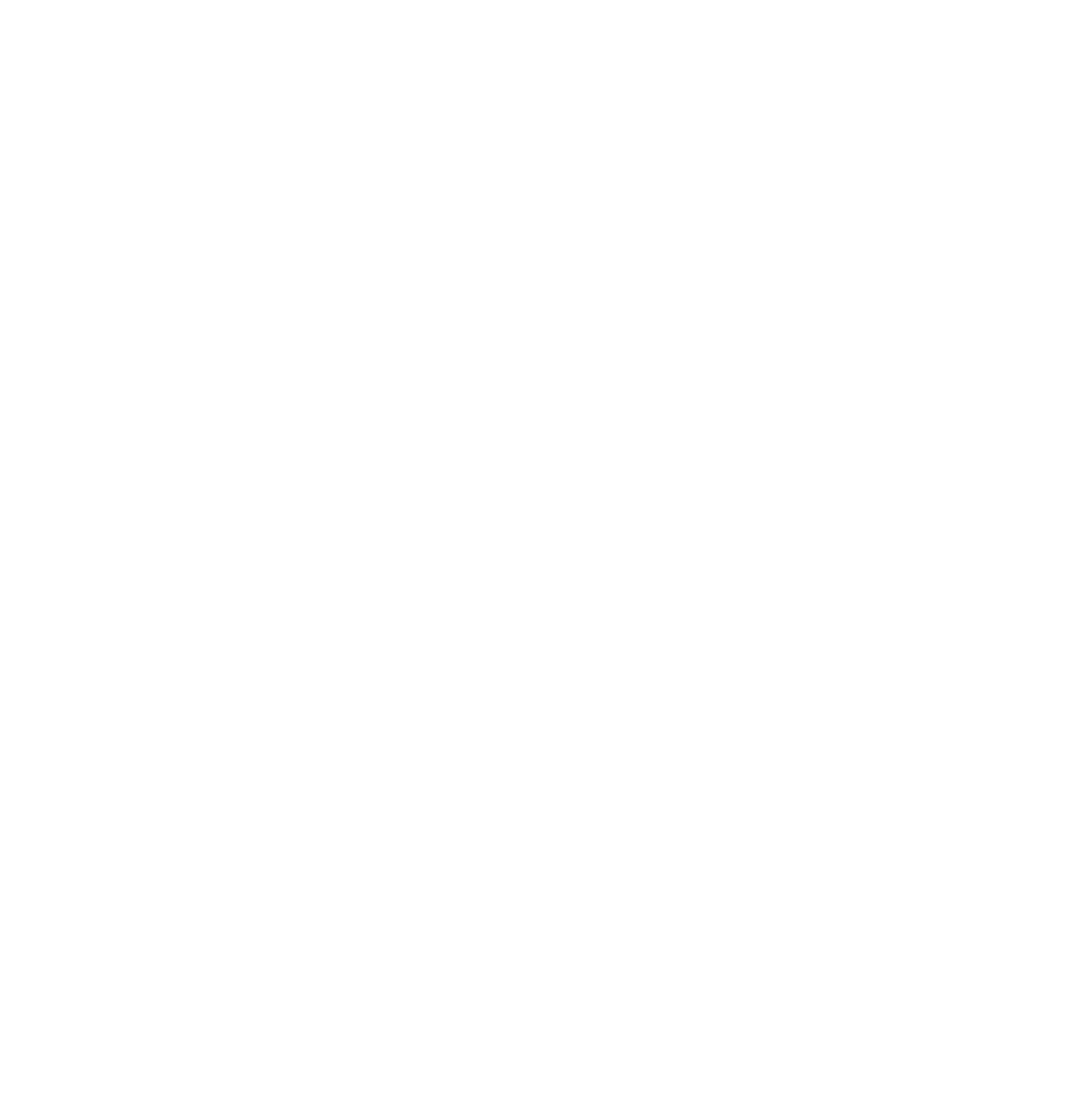
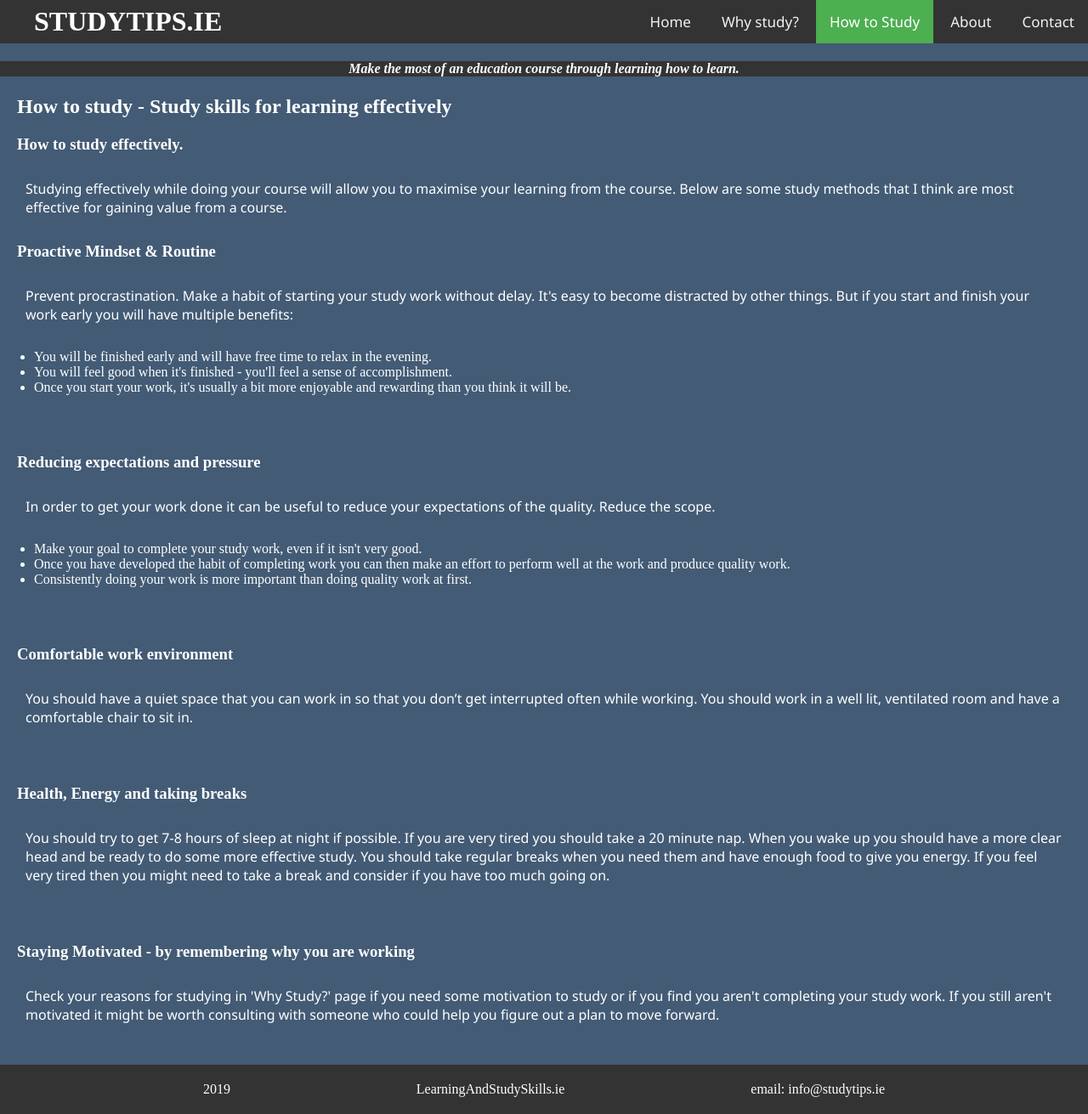
Before and after one commit to evmcodi/UserCentricDesignMilestoneProject1, a plain HTML site: page howtostudy.html in a window 1280 px wide. Shown: the whole page at 85% size. Before the commit the page ends 800 px from the top, so only its background shows below. Drawn offline with Linux system fonts and the light colour scheme; a web font is replaced by a local one.

Commit message:
Added pages.

```diff
--- a/assets/css/style.css
+++ b/assets/css/style.css
@@ -19,7 +19,7 @@
 
 @keyframes pagefadein {
     from {
-        opacity: 0%;
+        opacity: 50%;
     }
 
     to {
@@ -34,7 +34,9 @@
 
 body {
 
-    background-color: #b62f25;
+    /* background-color: #b62f25; */
+    background-color: #435b75;
+
     color: white;
     font-family: 'GidoleRegular', serif;
     padding: 0;
@@ -53,6 +55,14 @@ body {
 
 h1 {
     /* padding: 20px; */
+    margin: 20px;
+}
+
+h2 {
+    margin: 20px;
+}
+
+h3 {
     margin: 20px;
 }
 
@@ -390,7 +400,9 @@ footer {
 @media (max-width: 767px) {
 
     body {
-        background-color: #60916c;
+        /* background-color: #60916c; */
+        background-color: #435b75;
+
 
     }
 }
@@ -399,7 +411,7 @@ footer {
 @media (min-width: 768px) and (max-width: 991px) {
 
     body {
-        background-color: #0f2036;
+        background-color: #435b75;
     }
 }
 
@@ -408,6 +420,8 @@ footer {
 
     body {
         /* background-color: #444; */
-        background-color: rgb(22, 22, 22);
+        /* background-color: rgb(22, 22, 22); */
+        background-color: #435b75;
+
     }
 }
--- a/howtostudy.html
+++ b/howtostudy.html
@@ -0,0 +1,213 @@
+<!DOCTYPE html>
+<html lang="en">
+
+<head>
+    <meta charset="UTF-8">
+    <meta name="viewport" content="width=device-width, initial-scale=1.0">
+    <meta http-equiv="X-UA-Compatible" content="ie=edge">
+    <title>Study Skills</title>
+
+    <!-- <link rel="stylesheet" href="assets/css/bootstrap.min.css"> -->
+
+    <!-- <link rel="stylesheet" media="screen" href="https://fontlibrary.org/face/gidole-regular" type="text/css"/>  -->
+    <link rel="stylesheet" href="assets/css/style.css">
+    <link rel="stylesheet" href="assets/css/pages.css">
+
+
+    <!-- Load an icon library to show a hamburger menu (bars) on small screens -->
+    <link rel="stylesheet" href="https://cdnjs.cloudflare.com/ajax/libs/font-awesome/4.7.0/css/font-awesome.min.css">
+
+
+</head>
+
+<body>
+    <!-- Navigation header bar -->
+
+    <!-- Mobile header -->
+    <header class="myheadermob" id="myHeadermob">
+
+        <div class="pagetitlemob">
+            <h1>StudyTips.ie</h1>
+
+            <a href="javascript:void(0);" class="icon" onclick="myFunction()">
+                <i class="fa fa-bars"></i>
+            </a>
+        </div>
+
+
+        <div class="topnavmob" id="myTopnavmob">
+
+
+            <a href="index.html">Home</a>
+            <a href="whystudy.html">Why study?</a>
+            <a href="howtostudy.html" class="active">How to Study</a>
+            <a href="about.html">About</a>
+            <a href="contact.html">Contact</a>
+
+
+
+        </div>
+    </header>
+
+
+
+    <!-- Desktop header -->
+    <header class="myheader" id="myHeader">
+
+        <div class="pagetitle">
+            <h1>StudyTips.ie</h1>
+        </div>
+
+
+        <div class="topnav" id="myTopnav">
+
+
+            <a href="index.html">Home</a>
+            <a href="whystudy.html">Why study?</a>
+            <a href="howtostudy.html" class="active">How to Study</a>
+            <a href="about.html">About</a>
+            <a href="contact.html">Contact</a>
+
+            </a>
+        </div>
+
+    </header>
+
+
+    <!-- Sub header -->
+    <div class="subheader">
+        <h4><i>Make the most of an education course through learning how to learn.</i></h4>
+    </div>
+
+
+    <!-- Content -->
+    <article id="content-how">
+
+        <div class="text-intro">
+            <h2>How to study - Study skills for learning effectively</h2>
+            <h3>How to study effectively.</h3>
+            <p>
+                Studying effectively while doing your course will allow you to maximise your learning from the course.
+
+                Below are some study methods that I think are most effective for gaining value from a course.
+            </p>
+        </div>
+
+
+        <div class="text-one">
+            <h3>Proactive Mindset & Routine</h3>
+            <p>
+                Prevent procrastination. Make a habit of starting your study work without delay. It's easy to become
+                distracted by other things.
+
+                But if you start and finish your work early you will have multiple benefits:
+
+                <ul>
+                    <li>You will be finished early and will have free time to relax in the evening.</li>
+                    <li>You will feel good when it's finished - you'll feel a sense of accomplishment.</li>
+                    <li>Once you start your work, it's usually a bit more enjoyable and rewarding than you think it will
+                        be.</li>
+                </ul>
+            </p>
+        </div>
+
+        <div class="img-one">
+            <img src="" alt="">
+        </div>
+
+
+        <div class="text-two">
+            <h3>Reducing expectations and pressure</h3>
+            <p>
+                In order to get your work done it can be useful to reduce your expectations of the quality.
+                Reduce the scope.
+                <ul>
+                    <li>Make your goal to complete your study work, even if it isn't very good.</li>
+                    <li>Once you have developed the habit of completing work you can then make an effort to perform well
+                        at the work and produce quality work.</li>
+                    <li>Consistently doing your work is more important than doing quality work at first.</li>
+                </ul>
+            </p>
+        </div>
+
+        <div class="img-two">
+            <img src="" alt="">
+        </div>
+
+        <div class="text-three">
+            <h3>Comfortable work environment</h3>
+            <p>
+                You should have a quiet space that you can work in so that you don’t get interrupted often while
+                working.
+
+                You should work in a well lit, ventilated room and have a comfortable chair to sit in.
+            </p>
+        </div>
+
+        <div class="img-three">
+            <img src="" alt="">
+        </div>
+
+
+        <div class="text-four">
+            <h3>Health, Energy and taking breaks</h3>
+            <p>
+                You should try to get 7-8 hours of sleep at night if possible.
+
+                If you are very tired you should take a 20 minute nap. When you wake up you should have a more clear
+                head and be ready to do some more effective study.
+
+                You should take regular breaks when you need them and have enough food to give you energy.
+
+                If you feel very tired then you might need to take a break and consider if you have too much going on.
+            </p>
+        </div>
+
+        <div class="img-four">
+            <img src="" alt="">
+        </div>
+
+
+        <div class="text-five">
+            <h3>Staying Motivated - by remembering why you are working</h3>
+            <p>
+                Check your reasons for studying in 'Why Study?' page if you need some motivation to study or if you find
+                you aren't completing your study work.
+
+                If you still aren't motivated it might be worth consulting with someone who could help you figure out a
+                plan to move forward.
+            </p>
+        </div>
+
+        <div class="img-five">
+            <img src="" alt="">
+        </div>
+
+
+    </article>
+
+    <!-- Footer -->
+    <footer>
+        <span>2019</span>
+        <span>LearningAndStudySkills.ie</span>
+        <span>email: info@studytips.ie</span>
+    </footer>
+
+
+    <!-- Bootstrap javascript -->
+    <!-- <script src="https://code.jquery.com/jquery-3.3.1.slim.min.js"
+        integrity="sha384-q8i/X+965DzO0rT7abK41JStQIAqVgRVzpbzo5smXKp4YfRvH+8abtTE1Pi6jizo"
+        crossorigin="anonymous"></script>
+    <script src="https://cdnjs.cloudflare.com/ajax/libs/popper.js/1.14.7/umd/popper.min.js"
+        integrity="sha384-UO2eT0CpHqdSJQ6hJty5KVphtPhzWj9WO1clHTMGa3JDZwrnQq4sF86dIHNDz0W1"
+        crossorigin="anonymous"></script>
+    <script src="https://stackpath.bootstrapcdn.com/bootstrap/4.3.1/js/bootstrap.min.js"
+        integrity="sha384-JjSmVgyd0p3pXB1rRibZUAYoIIy6OrQ6VrjIEaFf/nJGzIxFDsf4x0xIM+B07jRM"
+        crossorigin="anonymous"></script> -->
+
+
+    <script src="assets/js/main.js"></script>
+
+</body>
+
+</html>
```
Also changed, not shown: about.html (+118 -0 lines), contact.html (+122 -0 lines), index.html (+14 -26 lines), whystudy.html (+140 -12 lines).
